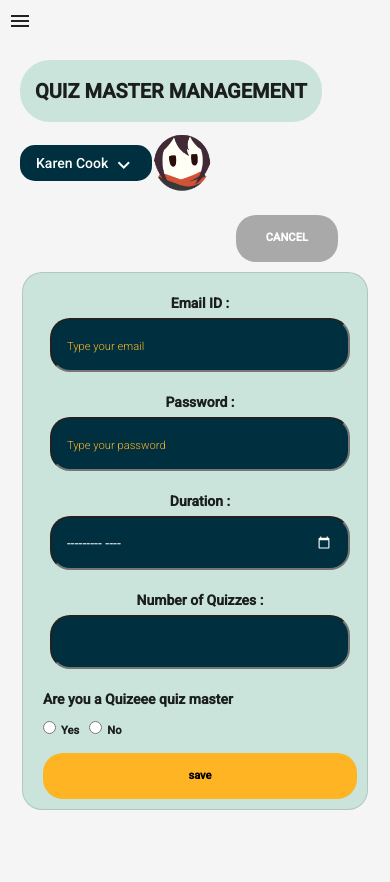
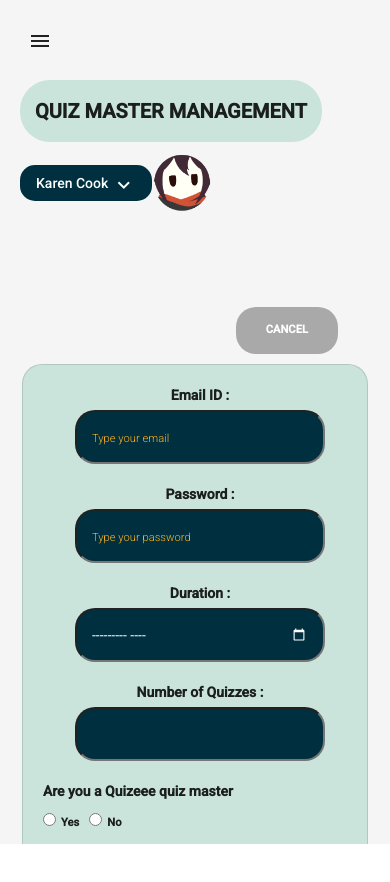
Before and after one commit to mohdshahbaz/quiz-master, an Angular app: page /add-quiz in a window 390 px wide. Shown: the top 882 px of the page. After the commit the page ends 844 px from the top, so only its background shows below. Built offline with nearby package versions, Linux system fonts and the light colour scheme.

Commit message:
fixed css

```diff
--- a/src/app/component/add-quiz/add-quiz.component.css
+++ b/src/app/component/add-quiz/add-quiz.component.css
@@ -107,6 +107,10 @@ form > div > input:focus {
 }
 
 @media(max-width: 768px) {
+    .container-fluid {
+        height: 66vh;
+    }
+
     form > div {
         flex-direction: column;
         justify-content: flex-start;
@@ -115,7 +119,7 @@ form > div > input:focus {
     }
 
     form > div > input {
-        width: 300px;
+        max-width: 250px;
         margin-top: 5px;
     }
 
@@ -126,7 +130,7 @@ form > div > input:focus {
 
     .card {
         padding: 20px 10px 10px 20px;
-        margin: 10px 10px 200px 10px;
+        margin: 10px 10px 10px 10px;
     }
 
     .error{
--- a/src/app/component/main-content/main-content.component.css
+++ b/src/app/component/main-content/main-content.component.css
@@ -1,14 +1,14 @@
-.container-fluid {
+.main-content-container {
     font-family: 'Roboto', sans-serif;
     background-color: #F5F5F5;
-    height: 100vh;
+    height: 90vh;
     overflow: auto;
-    padding-top: 20px;
 }
 
 .header {
     display: flex;
     justify-content: space-between;
+    padding-top: 20px;
 }
 
 .header-text {
@@ -163,8 +163,8 @@ mat-icon {
   }
 
 @media(max-width: 768px) {
-    .container-fluid {
-        padding-left: 0px;
+    .main-content-container {
+        height: 66vh;
     }
 
     .header {
--- a/src/app/component/main-content/main-content.component.html
+++ b/src/app/component/main-content/main-content.component.html
@@ -1,4 +1,4 @@
-<div class="container-fluid">
+<div class="main-content-container">
 
     <div class="header container">
         <p class='header-text'>All Quiz Masters</p>
--- a/src/app/component/sidenav/sidenav.component.css
+++ b/src/app/component/sidenav/sidenav.component.css
@@ -85,6 +85,11 @@
     flex: 1 1 auto;
   }
 
+.sidenav-container {
+    height: 100vh;
+    background-color: var(--bg-color);
+}
+
 .brand {
     background-color: #CAE4DB;
     padding: 15px;
@@ -97,6 +102,10 @@
     background-color: #00303F;
     color: white;
     border-radius: 15px;
+}
+
+.menu-btn {
+    margin: 20px 0 0 20px;
 }
 
 .profile {
--- a/src/app/component/sidenav/sidenav.component.html
+++ b/src/app/component/sidenav/sidenav.component.html
@@ -14,7 +14,7 @@
     </div>
 </div> -->
 
-<mat-drawer-container class="example-container" [hasBackdrop]="true">
+<mat-drawer-container class="sidenav-container" [hasBackdrop]="true">
     <mat-drawer #drawer class="sidenav" [mode]="true">
         <div class="container">
             <div class="header">
@@ -35,7 +35,7 @@
 
     <div class="sidenav-content">
         <mat-toolbar>
-            <button mat-icon-button class="example-icon" (click)="drawer.toggle()" aria-label="Example icon-button with menu icon">
+            <button mat-icon-button class="menu-btn" (click)="drawer.toggle()" aria-label="Example icon-button with menu icon">
               <mat-icon>menu</mat-icon>
             </button>
             <h3 class="brand">QUIZ MASTER MANAGEMENT</h3>
```
